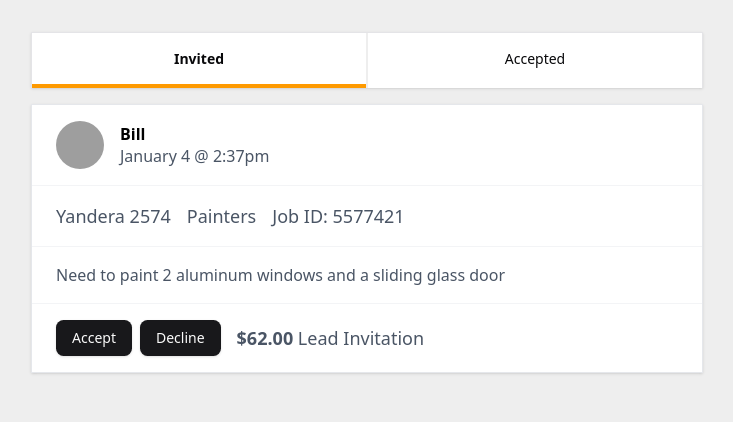
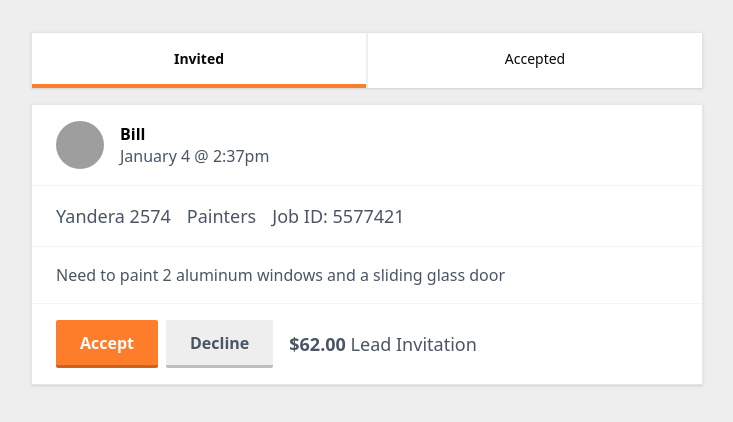
Before and after one commit to odanilo/lead-management-frontend, a React (Vite) app: page / in a window 1280 px wide. Shown: the top 422 px of the page, without its empty margins (273-1006 px from the left). Built offline with nearby package versions, Linux system fonts and the light colour scheme; grey boxes are pictures that could not be loaded.

Commit message:
feat: change colors and update button component

```diff
--- a/src/components/avatar/AvatarBase.tsx
+++ b/src/components/avatar/AvatarBase.tsx
@@ -9,7 +9,7 @@ export function AvatarBase({ src, fallback }: Readonly<AvatarBaseProps>) {
   return (
     <Avatar className="w-12 h-12 text-xl">
       <AvatarImage src={src} />
-      <AvatarFallback className="bg-amber-500 text-white font-semibold">
+      <AvatarFallback className="bg-primary text-white font-semibold">
         {fallback}
       </AvatarFallback>
     </Avatar>
--- a/src/components/ui/button.tsx
+++ b/src/components/ui/button.tsx
@@ -1,38 +1,33 @@
-import * as React from "react"
-import { Slot } from "@radix-ui/react-slot"
-import { cva, type VariantProps } from "class-variance-authority"
+import * as React from 'react';
+import { Slot } from '@radix-ui/react-slot';
+import { cva, type VariantProps } from 'class-variance-authority';
 
-import { cn } from "@/lib/utils"
+import { cn } from '@/lib/utils';
 
 const buttonVariants = cva(
-  "inline-flex items-center justify-center gap-2 whitespace-nowrap rounded-md text-sm font-medium transition-[color,box-shadow] disabled:pointer-events-none disabled:opacity-50 [&_svg]:pointer-events-none [&_svg:not([class*='size-'])]:size-4 [&_svg]:shrink-0 ring-ring/10 dark:ring-ring/20 dark:outline-ring/40 outline-ring/50 focus-visible:ring-4 focus-visible:outline-1 aria-invalid:focus-visible:ring-0",
+  "cursor-pointer inline-flex items-center justify-center gap-2 border-b-3 border-transparent whitespace-nowrap rounded-xs text-sm text-md font-semibold transition-[color,box-shadow] disabled:pointer-events-none disabled:opacity-50 [&_svg]:pointer-events-none [&_svg:not([class*='size-'])]:size-4 [&_svg]:shrink-0 ring-ring/10 dark:ring-ring/20 dark:outline-ring/40 outline-ring/50 focus-visible:ring-4 focus-visible:outline-1 aria-invalid:focus-visible:ring-0",
   {
     variants: {
       variant: {
         default:
-          "bg-primary text-primary-foreground shadow-sm hover:bg-primary/90",
-        destructive:
-          "bg-destructive text-destructive-foreground shadow-xs hover:bg-destructive/90",
-        outline:
-          "border border-input bg-background shadow-xs hover:bg-accent hover:text-accent-foreground",
+          'bg-primary border-primary-900 text-primary-foreground hover:bg-primary/90',
         secondary:
-          "bg-secondary text-secondary-foreground shadow-xs hover:bg-secondary/80",
-        ghost: "hover:bg-accent hover:text-accent-foreground",
-        link: "text-primary underline-offset-4 hover:underline",
+          'bg-btn-secondary border-btn-secondary-500 text-gray-600 hover:bg-btn-secondary/80',
+        link: 'text-primary underline-offset-4 hover:underline',
       },
       size: {
-        default: "h-9 px-4 py-2 has-[>svg]:px-3",
-        sm: "h-8 rounded-md px-3 has-[>svg]:px-2.5",
-        lg: "h-10 rounded-md px-6 has-[>svg]:px-4",
-        icon: "size-9",
+        default: 'h-12 px-6 py-4 has-[>svg]:px-3',
+        sm: 'h-10 px-3 has-[>svg]:px-2.5',
+        lg: 'h-11 px-6 has-[>svg]:px-4',
+        icon: 'size-12',
       },
     },
     defaultVariants: {
-      variant: "default",
-      size: "default",
+      variant: 'default',
+      size: 'default',
     },
-  }
-)
+  },
+);
 
 function Button({
   className,
@@ -40,11 +35,11 @@ function Button({
   size,
   asChild = false,
   ...props
-}: React.ComponentProps<"button"> &
+}: React.ComponentProps<'button'> &
   VariantProps<typeof buttonVariants> & {
-    asChild?: boolean
+    asChild?: boolean;
   }) {
-  const Comp = asChild ? Slot : "button"
+  const Comp = asChild ? Slot : 'button';
 
   return (
     <Comp
@@ -52,7 +47,7 @@ function Button({
       className={cn(buttonVariants({ variant, size, className }))}
       {...props}
     />
-  )
+  );
 }
 
-export { Button, buttonVariants }
+export { Button, buttonVariants };
--- a/src/components/ui/tabs.tsx
+++ b/src/components/ui/tabs.tsx
@@ -27,7 +27,7 @@ const TabsTrigger = React.forwardRef<
   <TabsPrimitive.Trigger
     ref={ref}
     className={cn(
-      'cursor-pointer bg-white inline-flex h-full items-center flex-1 justify-center whitespace-nowrap px-3 py-1 text-foreground text-sm font-medium ring-offset-background transition-all focus-visible:outline-none focus-visible:ring-2 focus-visible:ring-ring focus-visible:ring-offset-2 disabled:pointer-events-none disabled:opacity-50 border-b-4 border-transparent data-[state=active]:border-amber-500 data-[state=active]:font-bold',
+      'cursor-pointer bg-white inline-flex h-full items-center flex-1 justify-center whitespace-nowrap px-3 py-1 text-foreground text-sm font-medium ring-offset-background transition-all focus-visible:outline-none focus-visible:ring-2 focus-visible:ring-ring focus-visible:ring-offset-2 disabled:pointer-events-none disabled:opacity-50 border-b-4 border-transparent data-[state=active]:border-primary data-[state=active]:font-bold',
       className,
     )}
     {...props}
--- a/src/features/Timeline/views/TimelineListView.tsx
+++ b/src/features/Timeline/views/TimelineListView.tsx
@@ -50,7 +50,7 @@ export function TimelineListView() {
           <footer className="flex items-center gap-4 px-6 pt-4 mt-4 border-t-1 border-gray-100">
             <div className="flex items-center gap-2">
               <Button>Accept</Button>
-              <Button>Decline</Button>
+              <Button variant="secondary">Decline</Button>
             </div>
             <div className="text-lg">
               <p>
--- a/src/index.css
+++ b/src/index.css
@@ -11,7 +11,8 @@
   --card-foreground: hsl(240 10% 3.9%);
   --popover: hsl(0 0% 100%);
   --popover-foreground: hsl(240 10% 3.9%);
-  --primary: hsl(240 5.9% 10%);
+  --primary: hsl(23.32 99.06% 58.24%);
+  --primary-900: hsl(23.43 71.31% 46.47%);
   --primary-foreground: hsl(0 0% 98%);
   --secondary: hsl(240 4.8% 95.9%);
   --secondary-foreground: hsl(240 5.9% 10%);
@@ -30,6 +31,9 @@
   --chart-4: hsl(43 74% 66%);
   --chart-5: hsl(27 87% 67%);
   --radius: 0.6rem;
+  --button-secondary: hsl(0 0% 93.33%);
+  --button-secondary-500: hsl(0 0% 74.51%);
+  --button-secondary-900: hsl(0 0% 36.47%);
 }
 
 .dark {
@@ -67,6 +71,7 @@
   --color-popover: var(--popover);
   --color-popover-foreground: var(--popover-foreground);
   --color-primary: var(--primary);
+  --color-primary-900: var(--primary-900);
   --color-primary-foreground: var(--primary-foreground);
   --color-secondary: var(--secondary);
   --color-secondary-foreground: var(--secondary-foreground);
@@ -88,6 +93,9 @@
   --radius-md: calc(var(--radius) - 2px);
   --radius-lg: var(--radius);
   --radius-xl: calc(var(--radius) + 4px);
+  --color-btn-secondary: var(--button-secondary);
+  --color-btn-secondary-500: var(--button-secondary-500);
+  --color-btn-secondary-900: var(--button-secondary-900);
 }
 
 @layer base {
```
